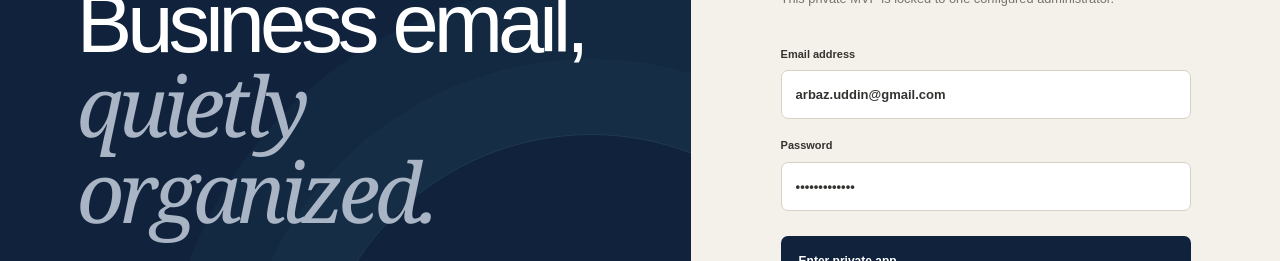
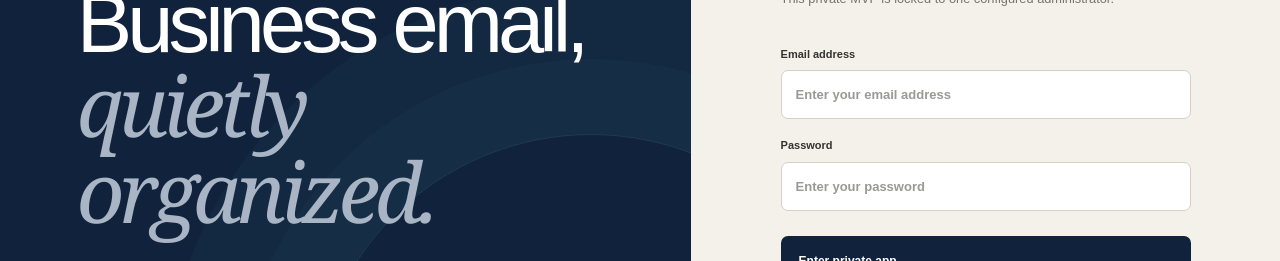
Before and after one commit to WaterlemonAI/rolefield.ai, a Next.js app: page /login in a window 1280 px wide. Shown: the part 296-557 px from the top of the page. Built offline with nearby package versions, Linux system fonts and the light colour scheme; no server answers.

Commit message:
Remove preset login credentials

```diff
--- a/app/login/login-form.tsx
+++ b/app/login/login-form.tsx
@@ -17,6 +17,6 @@ export function LoginForm() {
   }
   return <main className="olv-login">
     <section className="olv-login-brand"><Link href="/" className="olv-wordmark">RoleField <i>OLV</i></Link><div><p>ORGANIZATIONAL LANGUAGE &amp; VELOCITY</p><h1>Business email,<br/><em>quietly organized.</em></h1><span>A private preview environment for secure organizational communication.</span></div><small>PRIVATE MVP · OWNER ACCESS ONLY</small></section>
-    <section className="olv-login-panel"><form onSubmit={submit}><header><span className="olv-mark">O</span><p>Owner access</p><h2>Sign in to RoleField</h2><small>This private MVP is locked to one configured administrator.</small></header><label>Email address<input name="email" type="email" autoComplete="email" required defaultValue="arbaz.uddin@gmail.com" readOnly/></label><label>Password<input name="password" type="password" autoComplete="current-password" required minLength={12} defaultValue="Mahoba@210427"/></label>{error && <p className="olv-form-error" role="alert">{error}</p>}<button disabled={loading}>{loading ? "Signing in…" : "Enter private app"}<span>→</span></button><p className="olv-login-note"><i/> Owner-only access. New account creation is disabled.</p></form><Link href="/">← Back to RoleField</Link></section>
+    <section className="olv-login-panel"><form onSubmit={submit} autoComplete="off"><header><span className="olv-mark">O</span><p>Owner access</p><h2>Sign in to RoleField</h2><small>This private MVP is locked to one configured administrator.</small></header><label>Email address<input name="email" type="email" autoComplete="off" required placeholder="Enter your email address"/></label><label>Password<input name="password" type="password" autoComplete="new-password" required minLength={12} placeholder="Enter your password"/></label>{error && <p className="olv-form-error" role="alert">{error}</p>}<button disabled={loading}>{loading ? "Signing in…" : "Enter private app"}<span>→</span></button><p className="olv-login-note"><i/> Owner-only access. New account creation is disabled.</p></form><Link href="/">← Back to RoleField</Link></section>
   </main>;
 }
```
